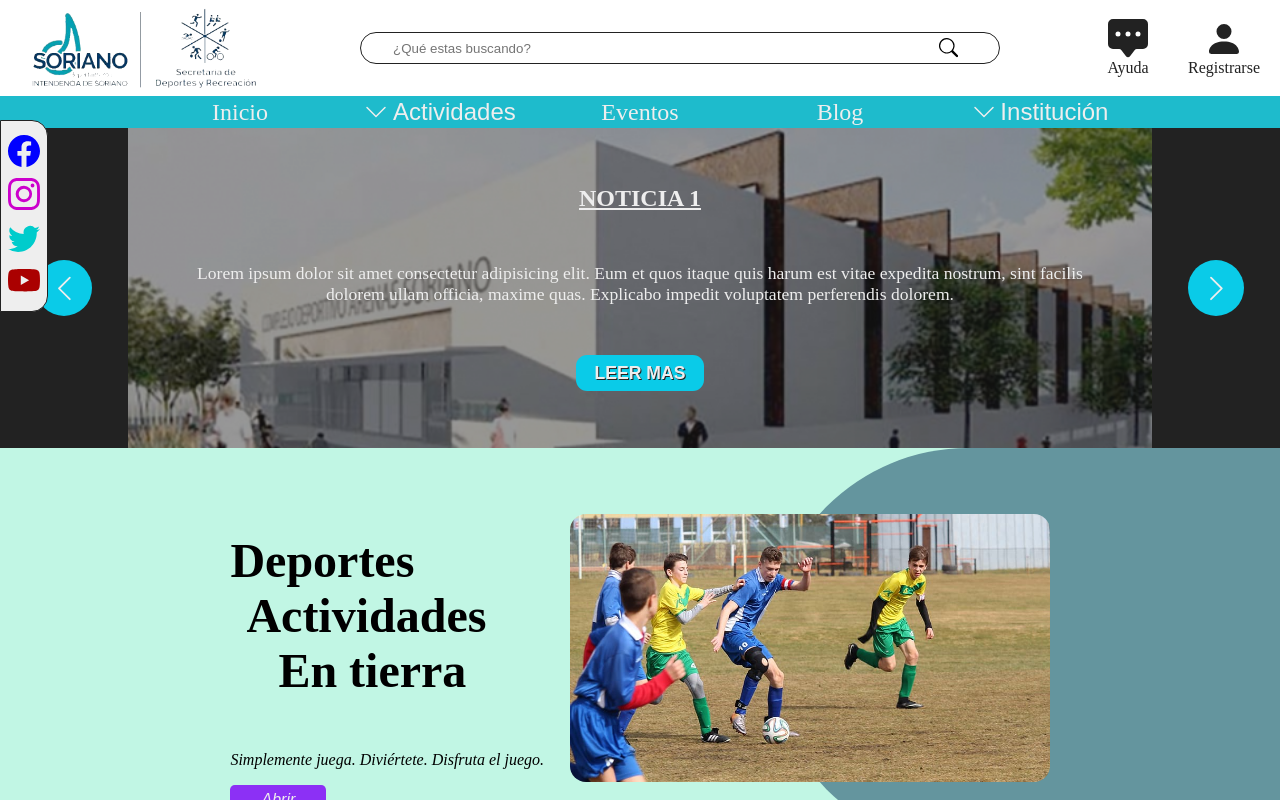
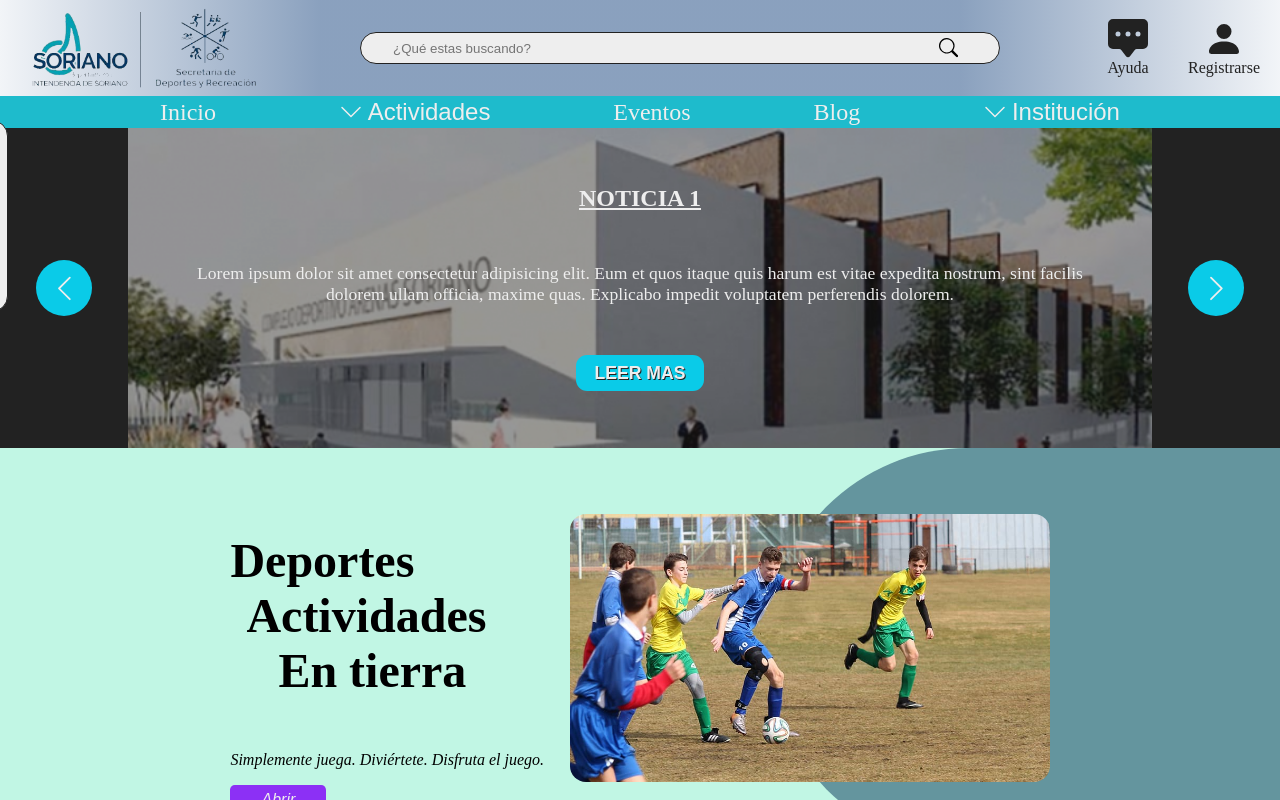
Before and after one commit to sorianosports23/sorianosports, a React (Create React App) app: page / in a window 1280 px wide. Shown: the top 800 px of the page. Built offline with nearby package versions, Linux system fonts and the light colour scheme.

Commit message:
aside + link hover

```diff
--- a/src/css/aside/CompSocialAside.module.css
+++ b/src/css/aside/CompSocialAside.module.css
@@ -10,6 +10,12 @@
   border-left: none;
   border-radius: 0 1rem 1rem 0;
   border: 1px solid #222;
+  transform: translateX(-2.5rem);
+  transition: transform .3s;
+}
+
+.aside:hover {
+  transform: translateX(0);
 }
 
 .ul {
--- a/src/css/header/CompHeader.module.css
+++ b/src/css/header/CompHeader.module.css
@@ -3,7 +3,7 @@
   display: flex;
   flex-wrap: wrap;
   height: 8rem;
-  /* background-color: #c1f6e4; */
+  background: linear-gradient(to right, #30588C10, #30588C90,#30588C90, #30588C90, #30588C10);
 }
 
 .header-top {
@@ -43,7 +43,7 @@
   position: relative;
   z-index: 9;
   transition: transform .3s;
-  /* background-color: #8FB399; */
+  background-color: #eee;
 }
 
 .search-bar input {
@@ -77,6 +77,25 @@
   flex-direction: column;
   width: 3rem;
   height: 4rem;
+}
+
+.link, .header-nav > button {
+  position: relative;
+}
+
+.link::before, .header-nav > button::before {
+  content: "";
+  position: absolute;
+  bottom: 0;
+  left: 0;
+  width: 0%;
+  height: 1px;
+  background-color: #222;
+  transition: width .3s;
+}
+
+.link:hover::before, .header-nav > button:hover::before {
+  width: 100%;
 }
 
 .link-header > svg {
@@ -113,7 +132,7 @@
 }
 
 .header-nav > a, .header-nav > div, .header-nav > button {
-  width: 10rem;
+  width: max-content;
   display: flex;
   justify-content: center;
   font-size: 1.5em;
```
